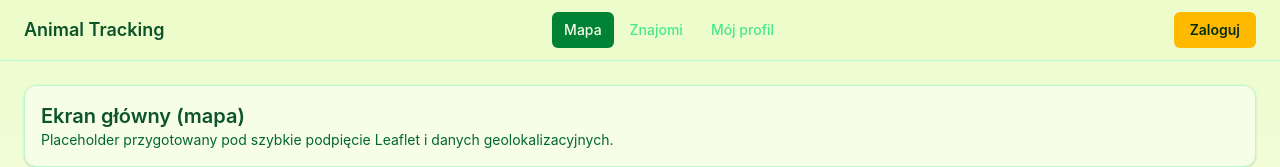
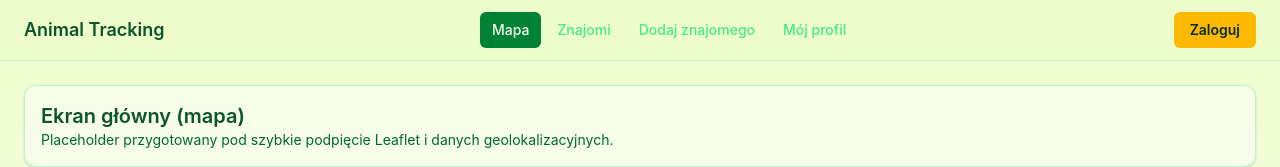
Before and after one commit to JakubHaran1/animal_tracking, a React (Vite) app in the folder frontend/: page / in a window 1280 px wide. Shown: the top 167 px of the page. Built offline with nearby package versions, Linux system fonts and the light colour scheme; no server answers.

Commit message:
frontend(layout): tweak Navbar styling and links

```diff
--- a/frontend/src/components/layout/Navbar.tsx
+++ b/frontend/src/components/layout/Navbar.tsx
@@ -39,6 +39,13 @@ export function Navbar({
             <span className={disabledNavLinkClassName}>Znajomi</span>
           )}
           {isAuthenticated ? (
+            <NavLink to="/friends/add" className={navLinkClassName}>
+              Dodaj znajomego
+            </NavLink>
+          ) : (
+            <span className={disabledNavLinkClassName}>Dodaj znajomego</span>
+          )}
+          {isAuthenticated ? (
             <NavLink to="/profile" className={navLinkClassName}>
               Mój profil
             </NavLink>
```
